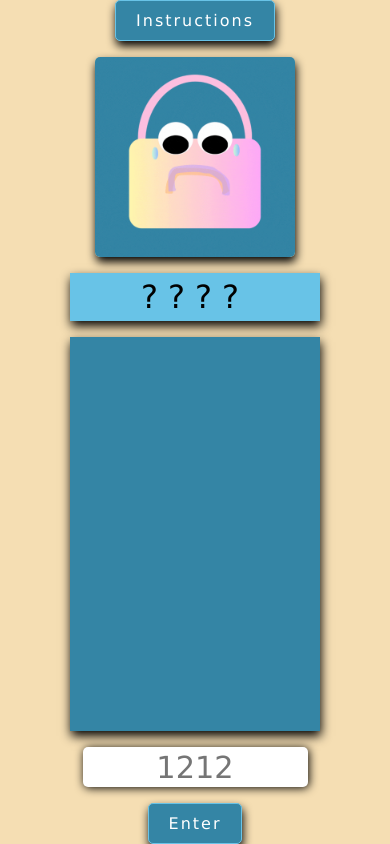
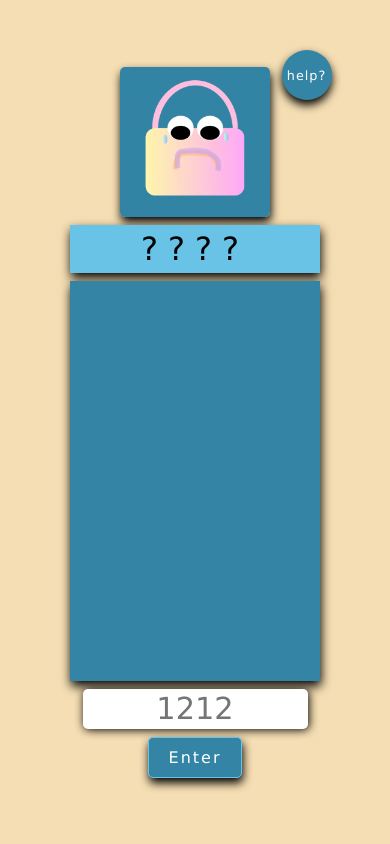
Before and after one commit to eugeneesperas05/unlock-game, a plain HTML site: page index.html in a window 390 px wide. Drawn offline with Linux system fonts and the light colour scheme.

Commit message:
made the image smaller and a little bit responsive

```diff
--- a/index.html
+++ b/index.html
@@ -9,7 +9,7 @@
   <body>
     <div class="main-container">
       <div class="container">
-        <button class="instruction-btn">Instructions</button>
+        <button class="instruction-btn">help?</button>
         <div class="img-container">
           <img class="myImg" src="assets/bluelock.gif" alt="myImg" />
         </div>
--- a/style.css
+++ b/style.css
@@ -22,14 +22,14 @@
   justify-content: center;
   align-items: center;
   flex-direction: column;
-  gap: 1rem;
+  gap: 0.5rem;
   position: relative;
   margin: 0 auto;
 }
 
 .img-container {
-  width: 200px;
-  height: 200px;
+  width: 150px;
+  height: 150px;
   border-radius: 5px;
   box-shadow: 1px 5px 10px #000;
 }
@@ -217,34 +217,35 @@ span {
 
 /* --instructions */
 .instruction-btn {
-  padding: 10px 20px;
-  letter-spacing: 2px;
-  border-radius: 5px;
+  width: 50px;
+  height: 50px;
+  letter-spacing: 1px;
+  border-radius: 50%;
   border: none;
   background: #3485a5;
   color: #fff;
-  font-size: 1rem;
-  border: 1px solid #68c3e7;
-  box-shadow: 1px 5px 10px #000;
+  font-size: 0.8rem;
+  border: 1p4x solid #68c3e7;
+  box-shadow: 0px 05px 10px #000;
+  position: absolute;
+  top: 50px;
+  right: 0;
+  z-index: 99;
 }
 
 .instruction-btn:hover {
-  padding: 10px 20px;
-  letter-spacing: 2px;
-  border-radius: 5px;
-  border: none;
   background: #68c3e7;
-  color: #fff;
-  font-size: 1rem;
+  color: #000;
   border: 1px solid #3485a57a;
+  box-shadow: 0px 05px 10px #fff;
 }
 
 .instruction-container {
   width: 100%;
-  height: 90vh;
+  height: 100vh;
   position: absolute;
-  top: 100px;
-  background: rgba(245, 222, 179, 0.863);
+  top: 0px;
+  background: rgba(83, 83, 82, 0.9);
   display: none;
   /* display: flex; */
   justify-content: center;
@@ -256,6 +257,7 @@ span {
 .instruction-img-container {
   width: 300px;
   height: 300px;
+  box-shadow: 0px 0px 10px #fff;
 }
 .note-container {
   width: 300px;
@@ -264,6 +266,7 @@ span {
   justify-content: center;
   align-items: center;
   background: #3485a5;
+  box-shadow: 0px 0px 10px #fff;
 }
 .instruction-text {
   color: #fff;
```
